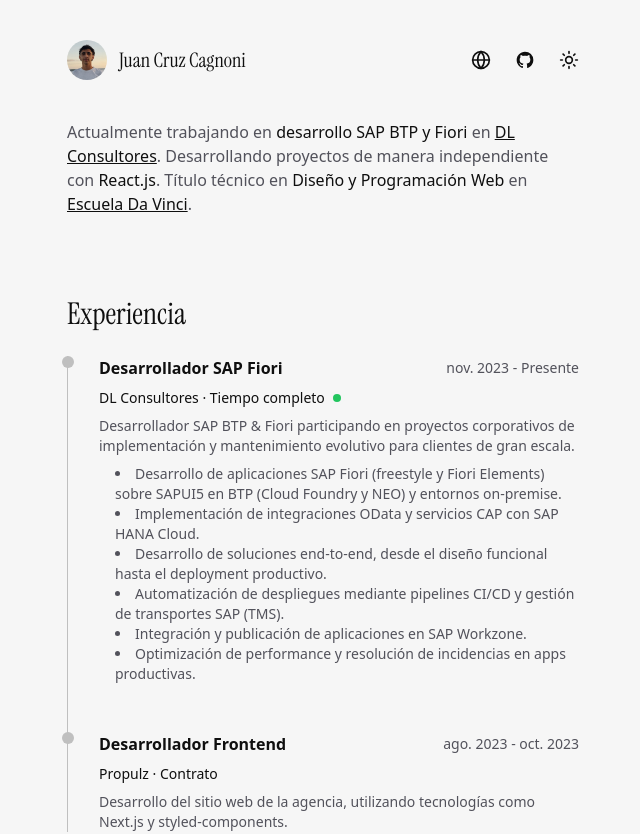
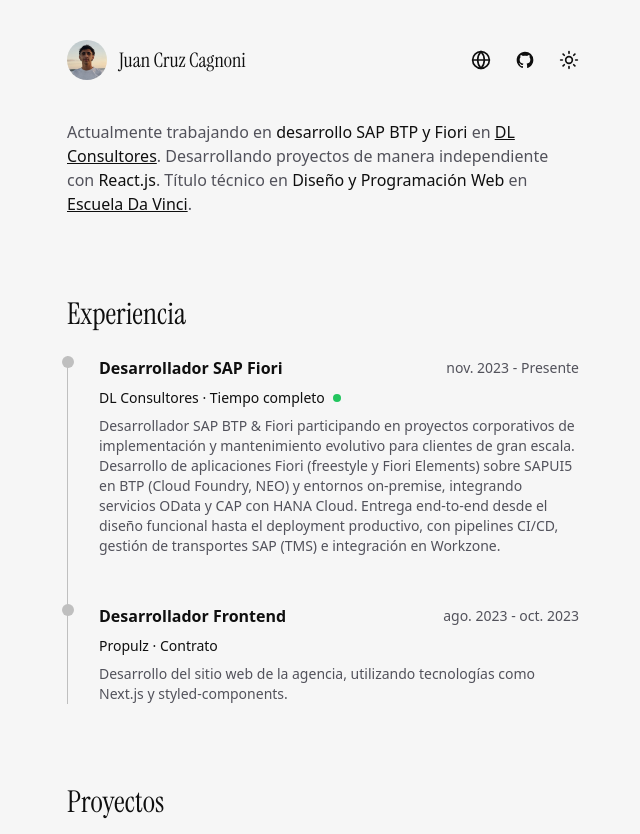
Before and after one commit to juancruzcagnoni/portfolio, a Next.js app: page / in a window 1280 px wide. Shown: the top 834 px of the page, without its empty margins (317-957 px from the left). Built offline with nearby package versions, Linux system fonts and the light colour scheme.

Commit message:
clean mongodb code

```diff
--- a/package.json
+++ b/package.json
@@ -17,8 +17,6 @@
     "framer-motion": "^11.18.2",
     "geist": "^1.3.1",
     "lucide-react": "^0.436.0",
-    "mongodb": "^6.15.0",
-    "mongoose": "^8.13.0",
     "next": "14.2.6",
     "react": "^18",
     "react-dom": "^18"
--- a/src/app/sections/Experience.jsx
+++ b/src/app/sections/Experience.jsx
@@ -9,15 +9,7 @@ const translations = {
         role: 'SAP Fiori Developer',
         date: 'Nov. 2023 - Present',
         company: 'DL Consultores · Full-time',
-        desc1: 'SAP BTP & Fiori developer participating in corporate implementation and evolutionary maintenance projects for large-scale clients.',
-        list: [
-          'Development of SAP Fiori applications (freestyle and Fiori Elements) on SAPUI5 in BTP (Cloud Foundry and NEO) and on-premise environments.',
-          'Implementation of OData integrations and CAP services with SAP HANA Cloud.',
-          'End-to-end solution development, from functional design to productive deployment.',
-          'Deployment automation via CI/CD pipelines and SAP transport management (TMS).',
-          'Integration and publishing of applications in SAP Workzone.',
-          'Performance optimization and incident resolution in productive apps.',
-        ],
+        desc1: 'SAP BTP & Fiori developer participating in corporate implementation and evolutionary maintenance projects for large-scale clients. Development of Fiori applications (freestyle and Fiori Elements) on SAPUI5 in BTP (Cloud Foundry, NEO) and on-premise, integrating OData services and CAP with HANA Cloud. End-to-end delivery from functional design to productive deployment, with CI/CD pipelines, SAP transport management (TMS), and Workzone integration.',
       },
       {
         role: 'Frontend Developer',
@@ -34,15 +26,7 @@ const translations = {
         role: 'Desarrollador SAP Fiori',
         date: 'nov. 2023 - Presente',
         company: 'DL Consultores · Tiempo completo',
-        desc1: 'Desarrollador SAP BTP & Fiori participando en proyectos corporativos de implementación y mantenimiento evolutivo para clientes de gran escala.',
-        list: [
-          'Desarrollo de aplicaciones SAP Fiori (freestyle y Fiori Elements) sobre SAPUI5 en BTP (Cloud Foundry y NEO) y entornos on-premise.',
-          'Implementación de integraciones OData y servicios CAP con SAP HANA Cloud.',
-          'Desarrollo de soluciones end-to-end, desde el diseño funcional hasta el deployment productivo.',
-          'Automatización de despliegues mediante pipelines CI/CD y gestión de transportes SAP (TMS).',
-          'Integración y publicación de aplicaciones en SAP Workzone.',
-          'Optimización de performance y resolución de incidencias en apps productivas.',
-        ],
+        desc1: 'Desarrollador SAP BTP & Fiori participando en proyectos corporativos de implementación y mantenimiento evolutivo para clientes de gran escala. Desarrollo de aplicaciones Fiori (freestyle y Fiori Elements) sobre SAPUI5 en BTP (Cloud Foundry, NEO) y entornos on-premise, integrando servicios OData y CAP con HANA Cloud. Entrega end-to-end desde el diseño funcional hasta el deployment productivo, con pipelines CI/CD, gestión de transportes SAP (TMS) e integración en Workzone.',
       },
       {
         role: 'Desarrollador Frontend',
```
Also changed, not shown: src/app/api/projects/[id]/route.js (added), src/app/api/projects/route.js (added), src/app/lib/mongodb.js (added), src/app/models/Project.js (added), 1 other file (tests, documents, lock files or other folders).
